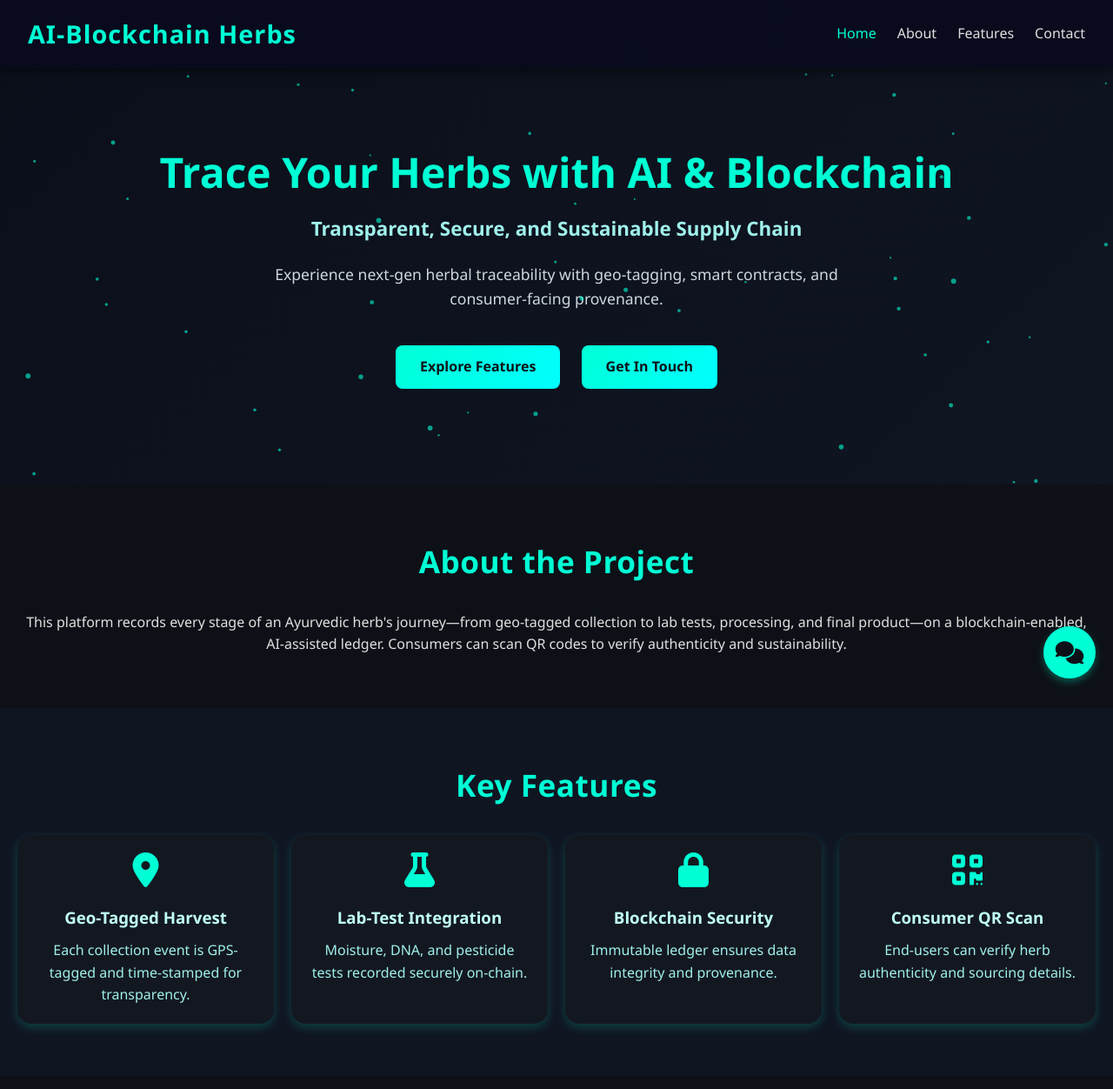
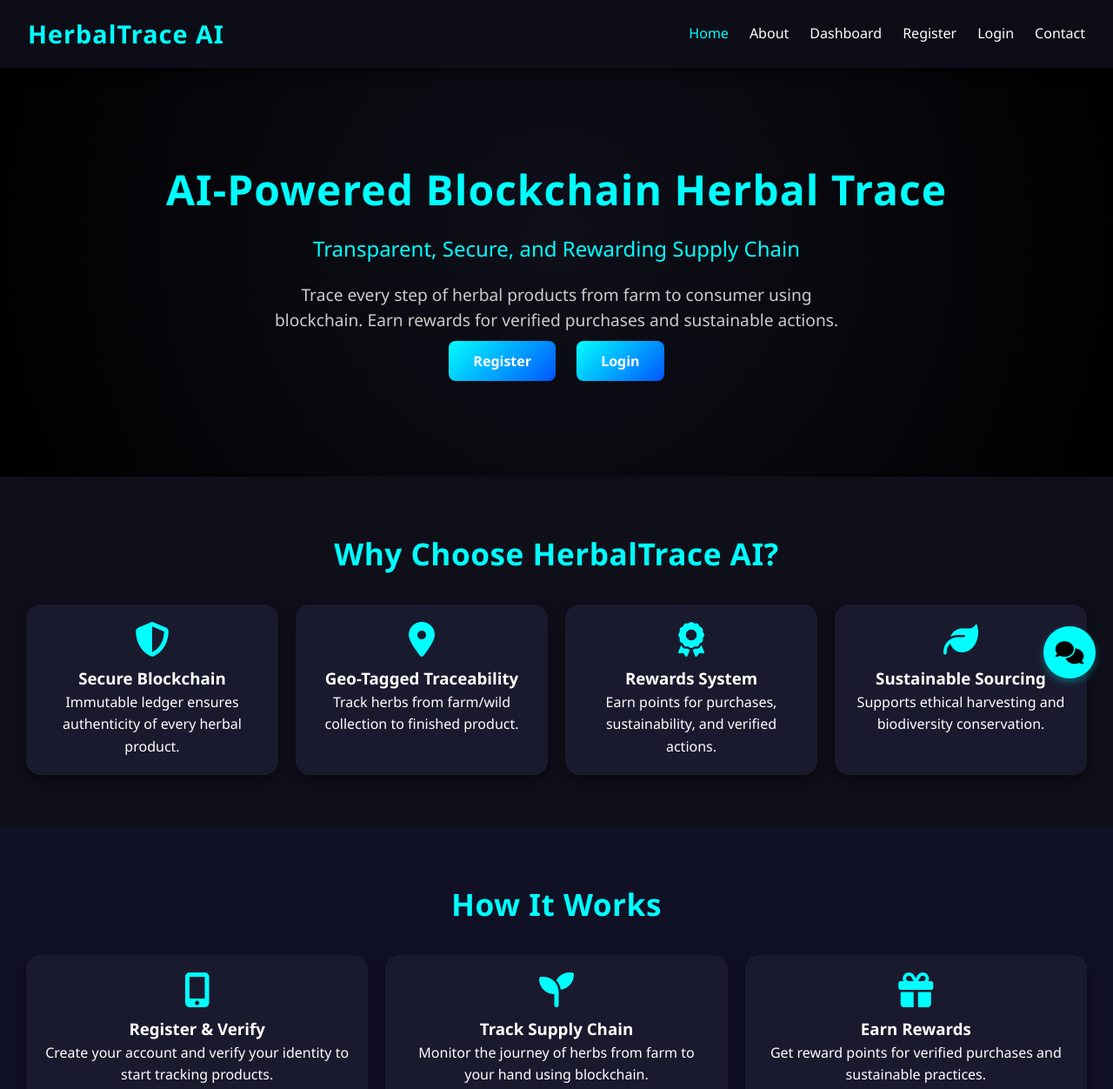
Before and after one commit to adityagopal1807/blockchain, a plain HTML site: page index.html in a window 1280 px wide. Shown: the top 1252 px of the page at 87% size. Drawn offline with Linux system fonts and the light colour scheme.

Commit message:
Update index.html

```diff
--- a/index.html
+++ b/index.html
@@ -3,213 +3,232 @@
 <head>
 <meta charset="UTF-8" />
 <meta name="viewport" content="width=device-width, initial-scale=1.0" />
-<title>AI Blockchain Herbal Trace</title>
+<title>HerbalTrace AI</title>
 <link rel="stylesheet" href="https://cdnjs.cloudflare.com/ajax/libs/font-awesome/6.4.0/css/all.min.css" />
 <style>
-/* Basic Reset */
-* { margin:0; padding:0; box-sizing:border-box; font-family: 'Segoe UI', Tahoma, Geneva, Verdana, sans-serif; }
-body { background: #0d1117; color:#e0e0e0; line-height:1.6; scroll-behavior:smooth; }
+  html { scroll-behavior: smooth; }
+  * { margin: 0; padding: 0; box-sizing: border-box; font-family: 'Segoe UI', Tahoma, Geneva, Verdana, sans-serif; }
+  body { background-color: #0f0f1a; color: #fff; line-height: 1.6; overflow-x: hidden; }
 
   /* Navbar */
   nav {
-  position:fixed; top:0; left:0; width:100%; z-index:1000;
-  background: rgba(10,10,30,0.85); backdrop-filter: blur(6px);
-  display:flex; justify-content:space-between; align-items:center;
-  padding:1rem 2rem; box-shadow:0 4px 12px rgba(0,0,0,0.5);
+    position: fixed;
+    width: 100%;
+    top: 0; left: 0;
+    z-index: 1000;
+    background: rgba(15,15,26,0.9);
+    display: flex; justify-content: space-between; align-items: center;
+    padding: 1rem 2rem;
+    box-shadow: 0 4px 12px rgba(0,0,0,0.5);
   }
-nav .logo { color:#00ffd5; font-size:1.8rem; font-weight:bold; letter-spacing:1px; }
-nav ul { list-style:none; display:flex; gap:1.5rem; }
-nav ul li a { color:#e0e0e0; text-decoration:none; font-size:1rem; transition:0.3s; }
-nav ul li a:hover, nav ul li a.active { color:#00ffd5; }
-.menu-toggle { display:none; font-size:1.8rem; color:#00ffd5; cursor:pointer; }
+  nav .logo { color: #00ffff; font-size: 1.8rem; font-weight: bold; letter-spacing: 1px; }
+  nav ul { list-style: none; display: flex; gap: 1.5rem; }
+  nav ul li a { color: #fff; text-decoration: none; font-size: 1rem; transition: color 0.3s; }
+  nav ul li a:hover, nav ul li a.active { color: #00ffff; }
 
-/* Hero Section */
+  .menu-toggle { display: none; font-size: 1.8rem; color: #fff; cursor: pointer; }
+
+  @media (max-width: 768px) {
+    nav ul { display: none; flex-direction: column; background: rgba(0,0,0,0.95); position: absolute;
+      top: 60px; right: 0; width: 200px; padding: 1rem; border-radius: 8px; }
+    nav ul.show { display: flex; }
+    .menu-toggle { display: block; }
+  }
+
+  /* Hero */
   .hero {
-  position:relative; text-align:center; padding:160px 20px 100px;
-  background: linear-gradient(135deg,#0a0f1a,#101522);
-  overflow:hidden;
+    position: relative;
+    color: #00ffff; text-align: center;
+    padding: 180px 20px 120px;
+    background: radial-gradient(circle at center, #0f0f1a 0%, #000000 100%);
+    overflow: hidden;
   }
-.hero h1 { font-size:3rem; font-weight:700; color:#00ffd5; margin-bottom:0.5rem; }
-.hero h3 { font-size:1.4rem; color:#a0f0eb; margin-bottom:20px; }
-.hero p { font-size:1.1rem; max-width:650px; margin:0 auto 30px; color:#cfd8dc; }
-.hero canvas { position:absolute; top:0; left:0; z-index:0; }
-
-/* Buttons */
-.btn {
-  background: linear-gradient(135deg,#00ffd5,#0ff);
-  color:#0d1117; padding:12px 28px; border:none; border-radius:8px;
-  font-weight:bold; margin:10px; font-size:16px; cursor:pointer; text-decoration:none;
-  transition: transform 0.3s, box-shadow 0.3s;
-  display:inline-block; position:relative; z-index:1;
-}
-.btn:hover { transform:translateY(-3px); box-shadow:0 8px 20px rgba(0,255,213,0.4); }
+  .hero h1 { font-size: 3rem; font-weight: 700; letter-spacing: 1px; color: #00ffff; }
+  .hero h3 { font-size: 1.5rem; margin-top: 10px; font-weight: 400; color: #00ffff; }
+  .hero p { font-size: 1.2rem; margin: 20px auto; max-width: 650px; line-height: 1.5; color: #ccc; }
+  .hero .btn { background: linear-gradient(135deg, #00ffff, #0055ff); color: #fff; padding: 12px 28px; border: none; border-radius: 8px; font-weight: bold; margin: 10px; font-size: 16px; cursor: pointer; text-decoration: none; transition: transform 0.3s, box-shadow 0.3s; }
+  .hero .btn:hover { transform: translateY(-3px); box-shadow: 0 8px 20px rgba(0,255,255,0.5); }
 
   /* Sections */
-.section { padding:60px 20px; text-align:center; background:#0d1117; }
-.section:nth-child(even){ background:#101522; }
-.section h2 { font-size:2.2rem; margin-bottom:30px; color:#00ffd5; letter-spacing:0.5px; }
+  .section { padding: 60px 20px; text-align: center; }
+  .section:nth-child(even) { background-color: #111126; }
+  .section h2 { font-size: 2.2rem; margin-bottom: 20px; color: #00ffff; letter-spacing: 0.5px; }
 
-/* Cards */
   .features {
-  display:grid; grid-template-columns:repeat(auto-fit,minmax(250px,1fr));
-  gap:20px; margin-top:20px;
+    display: grid; grid-template-columns: repeat(auto-fit, minmax(250px, 1fr));
+    gap: 20px; margin-top: 30px; padding: 0 10px;
   }
   .card {
-  background:#131820; border-radius:16px; padding:20px;
-  box-shadow:0 4px 12px rgba(0,255,213,0.2); transition:0.6s ease;
+    background: #1a1a2e; border-radius: 16px; box-shadow: 0 4px 12px rgba(0,0,0,0.5);
+    padding: 20px; transition: all 0.6s ease;
+    opacity: 0; transform: translateY(20px);
   }
-.card i { font-size:2.5rem; color:#00ffd5; margin-bottom:10px; }
-.card h3{ margin:10px 0; color:#c0fff7; }
-.card p{ color:#a0f0eb; }
+  .card.show { opacity: 1; transform: translateY(0); }
+  .card i { font-size: 2.5rem; color: #00ffff; margin-bottom: 10px; }
 
   /* Footer */
-.footer { background:#0a0f1a; color:#888; text-align:center; padding:20px; margin-top:60px; }
+  .footer { background: #111126; color: #00ffff; text-align: center; padding: 20px 10px; margin-top: 60px; }
 
-/* Chat */
-.chat-icon{
-  position:fixed; bottom:20px; right:20px;
-  background:#00ffd5; color:#0d1117; border-radius:50%;
-  width:60px; height:60px; display:flex; justify-content:center; align-items:center;
-  font-size:26px; cursor:pointer; box-shadow:0 4px 8px rgba(0,255,213,0.3); z-index:1000;
+  /* Floating Chat Icon */
+  .chat-icon {
+    position: fixed; bottom: 20px; right: 20px;
+    background: #00ffff; color: black;
+    border-radius: 50%; width: 60px; height: 60px;
+    display: flex; justify-content: center; align-items: center;
+    font-size: 26px; cursor: pointer;
+    box-shadow: 0 4px 8px rgba(0,255,255,0.3);
+    z-index: 1000;
   }
-.chat-container{
-  position:fixed; bottom:90px; right:20px;
-  width:350px; height:450px; background:#131820;
-  border-radius:12px; display:none; flex-direction:column; overflow:hidden; z-index:1000;
+
+  /* Chatbox */
+  .chat-container {
+    position: fixed; bottom: 90px; right: 20px;
+    width: 350px; height: 450px;
+    background: #111126; border-radius: 12px;
+    box-shadow: 0px 4px 15px rgba(0,255,255,0.3);
+    display: none; flex-direction: column;
+    overflow: hidden; z-index: 1000;
   }
-.chat-header{ background:#00ffd5; color:#0d1117; text-align:center; padding:10px; font-weight:bold; }
-.chat-box{ flex:1; padding:12px; overflow-y:auto; color:#fff; }
-.message{ margin:8px 0; padding:8px 12px; border-radius:10px; max-width:75%; }
-.user-message{ background:#00ffd5; color:#0d1117; align-self:flex-end; }
-.bot-message{ background:#0a0f1a; color:#00ffd5; align-self:flex-start; }
-.chat-input{ display:flex; border-top:1px solid #00ffd5; }
-.chat-input input{ flex:1; padding:10px; border:none; outline:none; background:#101522; color:#fff; }
-.chat-input button{ background:#00ffd5; border:none; padding:0 15px; cursor:pointer; color:#0d1117; }
+  .chat-header {
+    background: #00ffff; color: black; text-align: center;
+    padding: 10px; font-size: 16px; font-weight: bold;
+  }
+  .chat-box {
+    flex: 1; padding: 12px; overflow-y: auto;
+    background: #0f0f1a;
+  }
+  .message { margin: 8px 0; padding: 8px 12px; border-radius: 10px; max-width: 75%; }
+  .user-message { background: #00ffff; color: black; align-self: flex-end; }
+  .bot-message { background: #222233; color: #00ffff; align-self: flex-start; }
 
-/* Scroll top button */
-.top-button{ position:fixed; bottom:30px; right:90px; background:#00ffd5; color:#0d1117; padding:12px; border-radius:50%; font-size:18px; box-shadow:0 4px 12px rgba(0,255,213,0.3); display:none; cursor:pointer; }
-.top-button.show{ display:inline-block; }
+  .chat-input { display: flex; border-top: 1px solid #00ffff; }
+  .chat-input input { flex: 1; padding: 10px; border: none; outline: none; font-size: 14px; background: #111126; color: #fff; }
+  .chat-input button { background: #00ffff; color: black; border: none; padding: 0 15px; cursor: pointer; }
+  .chat-input button:hover { background: #0055ff; color: #fff; }
 
-@media(max-width:768px){
-  nav ul{ display:none; flex-direction:column; background:rgba(10,10,30,0.95); position:absolute; top:60px; right:0; width:200px; padding:1rem; border-radius:8px; }
-  nav ul.show{ display:flex; }
-  .menu-toggle{ display:block; }
-  .hero h1{ font-size:2rem; }
-  .hero h3{ font-size:1.1rem; }
-  .hero p{ font-size:1rem; }
-  .chat-container{ width:90%; right:5%; height:400px; }
+  @media (max-width: 600px) {
+    .hero h1 { font-size: 2rem; }
+    .hero h3 { font-size: 1.2rem; }
+    .hero p { font-size: 1rem; }
+    .chat-container { width: 90%; height: 400px; right: 5%; }
   }
 </style>
 </head>
 <body>
 
-<!-- Navbar -->
 <nav>
-  <div class="logo">AI-Blockchain Herbs</div>
+  <div class="logo">HerbalTrace AI</div>
   <div class="menu-toggle" onclick="toggleMenu()"><i class="fas fa-bars"></i></div>
   <ul id="menu">
-    <li><a class="active" href="#">Home</a></li>
-    <li><a href="#about">About</a></li>
-    <li><a href="#features">Features</a></li>
-    <li><a href="#contact">Contact</a></li>
+    <li><a class="active" href="index.html">Home</a></li>
+    <li><a href="about.html">About</a></li>
+    <li><a href="dashboard.html">Dashboard</a></li>
+    <li><a href="register.html">Register</a></li>
+    <li><a href="login.html">Login</a></li>
+    <li><a href="contact.html">Contact</a></li>
   </ul>
 </nav>
 
-<!-- Hero -->
 <header class="hero">
-  <canvas id="particles"></canvas>
-  <h1>Trace Your Herbs with AI & Blockchain</h1>
-  <h3>Transparent, Secure, and Sustainable Supply Chain</h3>
-  <p>Experience next-gen herbal traceability with geo-tagging, smart contracts, and consumer-facing provenance.</p>
-  <a href="#features" class="btn">Explore Features</a>
-  <a href="#contact" class="btn">Get In Touch</a>
+  <h1>AI-Powered Blockchain Herbal Trace</h1>
+  <h3>Transparent, Secure, and Rewarding Supply Chain</h3>
+  <p>Trace every step of herbal products from farm to consumer using blockchain. Earn rewards for verified purchases and sustainable actions.</p>
+  <div style="margin-top: 20px;">
+    <a href="register.html" class="btn">Register</a>
+    <a href="login.html" class="btn">Login</a>
+  </div>
 </header>
 
-<!-- About -->
 <section class="section" id="about">
-  <h2>About the Project</h2>
-  <p>This platform records every stage of an Ayurvedic herb's journey—from geo-tagged collection to lab tests, processing, and final product—on a blockchain-enabled, AI-assisted ledger. Consumers can scan QR codes to verify authenticity and sustainability.</p>
-</section>
-
-<!-- Features -->
-<section class="section" id="features">
-  <h2>Key Features</h2>
+  <h2>Why Choose HerbalTrace AI?</h2>
   <div class="features">
-    <div class="card"><i class="fas fa-map-marker-alt"></i><h3>Geo-Tagged Harvest</h3><p>Each collection event is GPS-tagged and time-stamped for transparency.</p></div>
-    <div class="card"><i class="fas fa-flask"></i><h3>Lab-Test Integration</h3><p>Moisture, DNA, and pesticide tests recorded securely on-chain.</p></div>
-    <div class="card"><i class="fas fa-lock"></i><h3>Blockchain Security</h3><p>Immutable ledger ensures data integrity and provenance.</p></div>
-    <div class="card"><i class="fas fa-qrcode"></i><h3>Consumer QR Scan</h3><p>End-users can verify herb authenticity and sourcing details.</p></div>
+    <div class="card"><i class="fas fa-shield-alt"></i><h3>Secure Blockchain</h3><p>Immutable ledger ensures authenticity of every herbal product.</p></div>
+    <div class="card"><i class="fas fa-map-marker-alt"></i><h3>Geo-Tagged Traceability</h3><p>Track herbs from farm/wild collection to finished product.</p></div>
+    <div class="card"><i class="fas fa-award"></i><h3>Rewards System</h3><p>Earn points for purchases, sustainability, and verified actions.</p></div>
+    <div class="card"><i class="fas fa-leaf"></i><h3>Sustainable Sourcing</h3><p>Supports ethical harvesting and biodiversity conservation.</p></div>
   </div>
 </section>
 
-<!-- Contact -->
-<section class="section" id="contact">
-  <h2>Contact Us</h2>
-  <p>Email: <a href="mailto:aiherbs@domain.com">aiherbs@domain.com</a></p>
+<section class="section" id="how-it-works">
+  <h2>How It Works</h2>
+  <div class="features">
+    <div class="card"><i class="fas fa-mobile-alt"></i><h3>Register & Verify</h3><p>Create your account and verify your identity to start tracking products.</p></div>
+    <div class="card"><i class="fas fa-seedling"></i><h3>Track Supply Chain</h3><p>Monitor the journey of herbs from farm to your hand using blockchain.</p></div>
+    <div class="card"><i class="fas fa-gift"></i><h3>Earn Rewards</h3><p>Get reward points for verified purchases and sustainable practices.</p></div>
+  </div>
 </section>
 
-<!-- Footer -->
-<footer class="footer">&copy; 2025 AI-Blockchain Herbal Trace. All rights reserved.</footer>
+<!-- Floating Chat Icon -->
+<div class="chat-icon" onclick="toggleChat()">
+  <i class="fas fa-comments"></i>
+</div>
 
-<!-- Chat -->
-<div class="chat-icon" onclick="toggleChat()"><i class="fas fa-comments"></i></div>
+<!-- Chatbox -->
 <div class="chat-container" id="chat-container">
-  <div class="chat-header">AI Assistant</div>
-  <div class="chat-box" id="chatMessages"></div>
+  <div class="chat-header">HerbalTrace Assistant</div>
+  <div class="chat-box" id="chat-box"></div>
   <div class="chat-input">
-    <input type="text" id="chatInput" placeholder="Type your message...">
-    <button onclick="sendChat()"><i class="fas fa-paper-plane"></i></button>
+    <input type="text" id="user-input" placeholder="Type your message..." />
+    <button onclick="sendMessage()"><i class="fas fa-paper-plane"></i></button>
   </div>
 </div>
 
-<!-- Scroll Top -->
-<a href="#" class="top-button" id="topBtn"><i class="fas fa-arrow-up"></i></a>
+<section class="section" id="contact">
+  <h2>Contact Us</h2>
+  <p>Reach out at <a href="mailto: herbaltraceai@gmail.com">herbaltraceai@gmail.com</a></p>
+</section>
 
-<!-- Scripts -->
+<footer class="footer"><p>&copy; 2025 HerbalTrace AI. All rights reserved.</p></footer>
+
 <script>
-// Menu Toggle
-function toggleMenu(){document.getElementById('menu').classList.toggle('show');}
+let cart = JSON.parse(localStorage.getItem("cart")) || [];
+function updateCartCount() { if(document.getElementById("cart-count")) document.getElementById("cart-count").innerText = cart.length; }
+updateCartCount();
+function toggleMenu() { document.getElementById("menu").classList.toggle("show"); }
 
-// Scroll Top Button
-const topButton=document.getElementById('topBtn');
-window.addEventListener('scroll',()=>topButton.classList.toggle('show',window.scrollY>400));
+const cards = document.querySelectorAll('.card');
+const observer = new IntersectionObserver(entries => { entries.forEach(entry => entry.target.classList.toggle('show', entry.isIntersecting)); }, { threshold: 0.4 });
+cards.forEach(card => observer.observe(card));
 
-// Particle Animation
-const canvas=document.getElementById('particles'), ctx=canvas.getContext('2d');
-let particles=[];
-function initParticles(){
-  canvas.width=window.innerWidth;
-  canvas.height=document.querySelector('.hero').offsetHeight;
-  particles=[];
-  for(let i=0;i<60;i++){particles.push({x:Math.random()*canvas.width, y:Math.random()*canvas.height, r:Math.random()*2+1, dx:(Math.random()-0.5)*0.3, dy:(Math.random()-0.5)*0.3});}
+function toggleChat() {
+  const chatContainer = document.getElementById("chat-container");
+  chatContainer.style.display = chatContainer.style.display === "flex" ? "none" : "flex";
 }
-function animateParticles(){
-  ctx.clearRect(0,0,canvas.width,canvas.height);
-  particles.forEach(p=>{
-    ctx.beginPath();
-    ctx.arc(p.x,p.y,p.r,0,Math.PI*2);
-    ctx.fillStyle="rgba(0,255,213,0.6)"; ctx.fill();
-    p.x+=p.dx; p.y+=p.dy;
-    if(p.x<0||p.x>canvas.width)p.dx*=-1;
-    if(p.y<0||p.y>canvas.height)p.dy*=-1;
+
+const faq = {
+  "hello": "Hello 👋! Welcome to HerbalTrace AI. How can I help you?",
+  "hi": "Hi! 😊 Ask me about tracking, rewards, or sustainable sourcing.",
+  "how are you": "I'm doing great! Ready to guide you through the platform.",
+  "trace": "Blockchain traceability allows you to verify herbs from farm to shelf.",
+  "reward": "Earn points for verified purchases and sustainable actions.",
+  "register": "Click the Register button on top to create your account.",
+  "login": "Click the Login button to access your account."
+};
+
+function sendMessage() {
+  const inputField = document.getElementById("user-input");
+  const message = inputField.value.trim().toLowerCase();
+  if (!message) return;
+  appendMessage(inputField.value, "user");
+  inputField.value = "";
+
+  let reply = "🤖 Sorry, I didn’t understand that. Try asking about traceability, rewards, or registration.";
+  for (let key in faq) { if (message.includes(key)) { reply = faq[key]; break; } }
+  setTimeout(() => appendMessage(reply, "bot"), 500);
+}
+
+function appendMessage(text, sender) {
+  const chatBox = document.getElementById("chat-box");
+  const msgDiv = document.createElement("div");
+  msgDiv.classList.add("message", sender === "user" ? "user-message" : "bot-message");
+  msgDiv.innerText = text;
+  chatBox.appendChild(msgDiv);
+  chatBox.scrollTop = chatBox.scrollHeight;
+}
+
+document.getElementById("user-input").addEventListener("keypress", function (e) {
+  if (e.key === "Enter") sendMessage();
 });
-  requestAnimationFrame(animateParticles);
-}
-initParticles(); animateParticles();
-window.addEventListener('resize',initParticles);
-
-// Chat
-function toggleChat(){const c=document.getElementById('chat-container');c.style.display=c.style.display==='flex'?'none':'flex';}
-function sendChat(){
-  const input=document.getElementById('chatInput'); const msg=input.value.trim();
-  if(!msg)return;
-  document.getElementById('chatMessages').innerHTML+=`<div class="message user-message">${msg}</div>`;
-  input.value='';
-  setTimeout(()=>{document.getElementById('chatMessages').innerHTML+=`<div class="message bot-message">🤖 AI Assistant: This herb is verified on blockchain!</div>`;document.getElementById('chatMessages').scrollTop=document.getElementById('chatMessages').scrollHeight;},700);
-  document.getElementById('chatMessages').scrollTop=document.getElementById('chatMessages').scrollHeight;
-}
-// Enter key
-document.getElementById('chatInput').addEventListener('keypress',e=>{if(e.key==='Enter')sendChat();});
 </script>
 
 </body>
```
Lines whose indentation alone changed are shown as unchanged.
